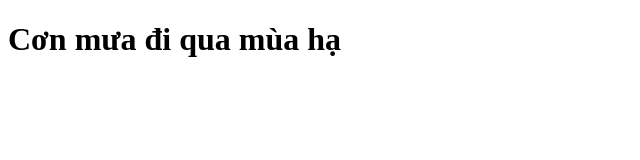
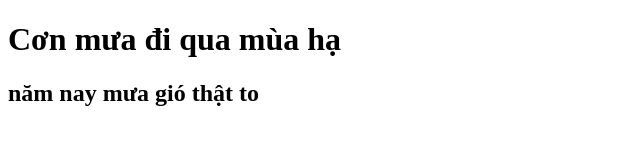
Before and after one commit to phucode123/phupt_git, a plain HTML site: page index.html in a window 1280 px wide. Shown: the whole page, without its empty margins (0-640 px from the left). Drawn offline with Linux system fonts and the light colour scheme.

Commit message:
phu them css

```diff
--- a/index.html
+++ b/index.html
@@ -9,6 +9,7 @@
 <body>
     <div>
         <h1>Cơn mưa đi qua mùa hạ</h1>
+        <h2>năm nay mưa gió thật to</h2>
     </div>
 </body>
 </html>
```
Also changed, not shown: index.css (added).
